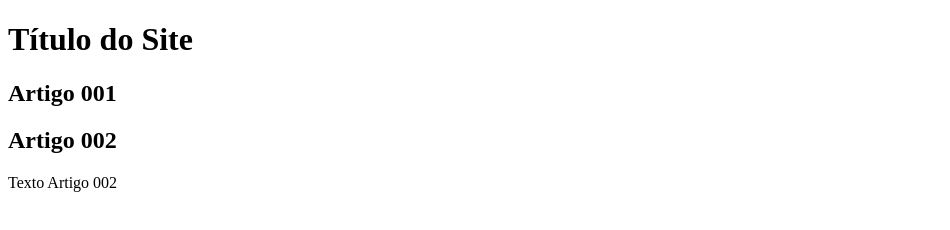
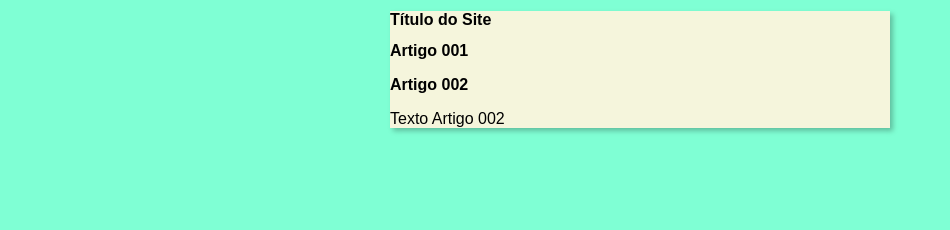
Before and after one commit to YgorFelix/projeto-site, a plain HTML site: page index.html in a window 1280 px wide. Shown: the whole page, without its empty margins (0-950 px from the left). Drawn offline with Linux system fonts and the light colour scheme.

Commit message:
Criando o CSS

```diff
--- /dev/null
+++ b/estilos/style.css
@@ -0,0 +1,15 @@
+* {
+    font-family: Arial, Helvetica, sans-serif;
+    font-size: 16px;
+}
+
+body {
+    background-color: aquamarine;
+}
+
+main{
+    background-color: beige;
+    width: 500px;
+    margin: auto;
+    box-shadow: 3px 3px 5px rgba(0, 0, 0, 0.253);
+}
--- a/index.html
+++ b/index.html
@@ -4,6 +4,7 @@
     <meta charset="UTF-8">
     <meta name="viewport" content="width=device-width, initial-scale=1.0">
     <title>Título do Site</title>
+    <link rel="stylesheet" href="estilos/style.css">
 </head>
 <body>
     <main>
```
